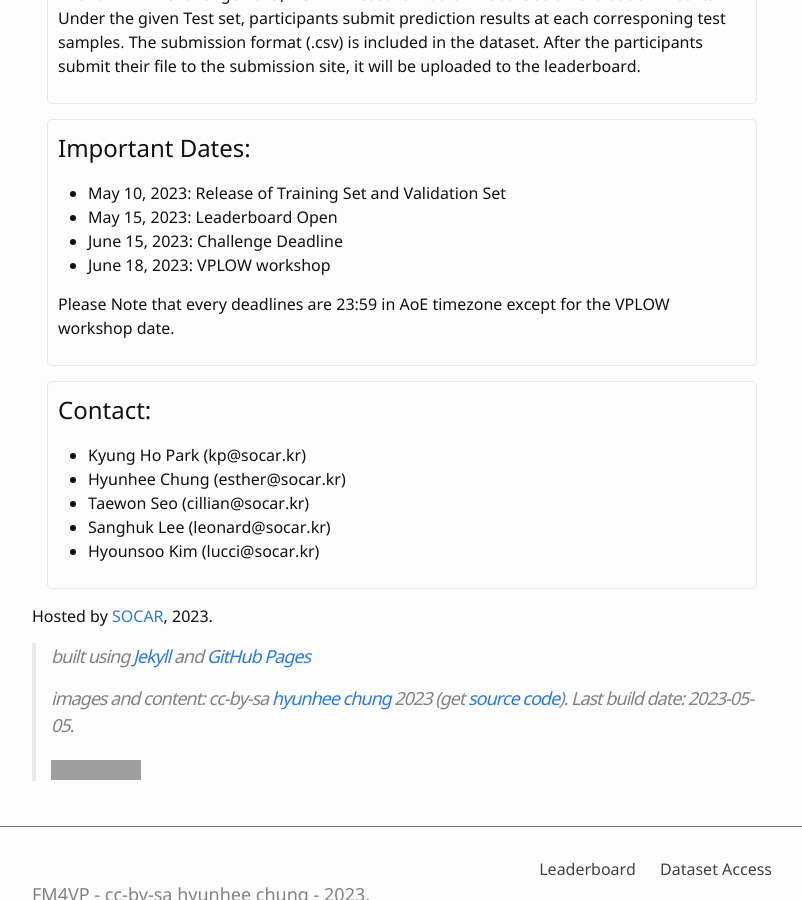
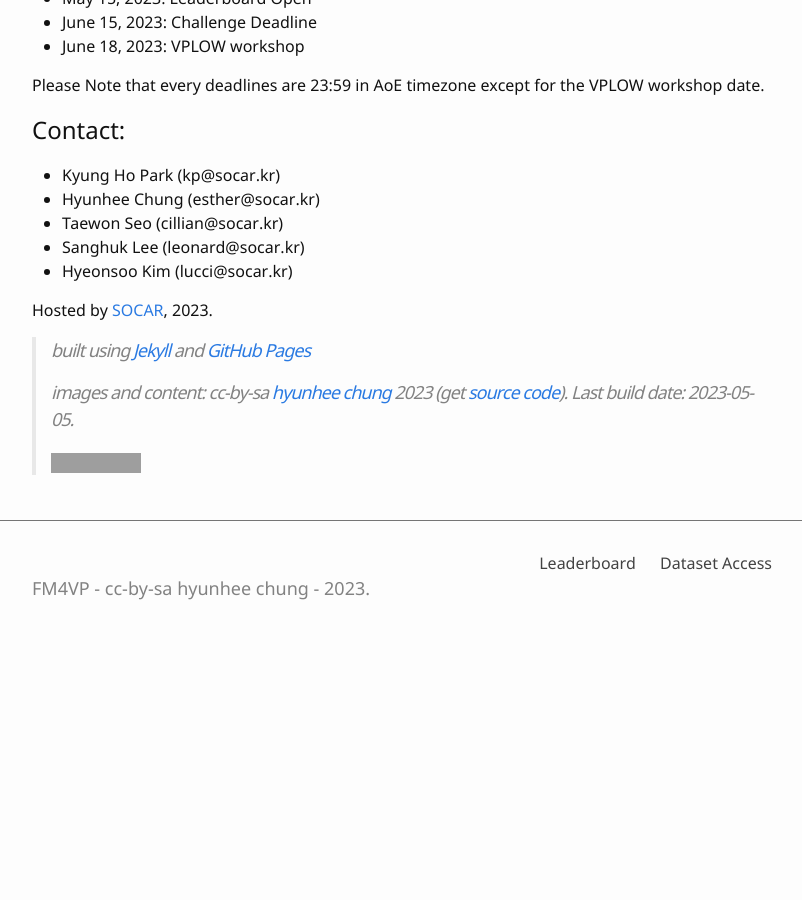
Before and after one commit to socar-esther/socar-esther.github.io, a Jekyll site: the page built from index.md, in a window 1280 px wide and 900 px high, scrolled down 2815 px. Shown: the whole window, without its empty margins (238-1040 px from the left). Built offline with Jekyll 4.4.1, drawn with Linux system fonts in a browser that asks for light colours; after the commit the page ends 3462 px from its top, so only the background shows below that; grey boxes are pictures that could not be loaded.

Commit message:
image changed

```diff
--- a/index.md
+++ b/index.md
@@ -9,32 +9,32 @@ in accordance with [VPLOW workshop](https://vplow.github.io/vplow_3rd.html) at C
 {% include figure.html img="car-images.png" alt="intro image here" caption="SOFAR (SOCAR: Socially-Obtained CAR image dataset" width="99%" %}
 
 
-<div class="toc" markdown="1">
+<!-- <div class="toc" markdown="1"> -->
 ## Introduction
 
 This year, in accordance with Visual Perception via Learning in an Open World (VPLOW) workshop, we firstly organize Foundational Model for Visual Perception (FM4VP) challenge in CVPR 2023. This year's FM4VP challenge proposes a zero-shot/few-shot image classification problem leveraging FMs (i.e., CLIP, CoCa), to deal with novel samples in the real world. From an industry perspective, when novel samples occur in the business, we may retrieve and annotate every novel sample to re-train the model. However, it becomes too expensive if we perform this procedure whenever novel samples occur. To this end, utilizing the zero-shot/few-shot classification ability of recently-proposed foundational models can be a reasonable & presumable solution. Therefore, we hereby aim to empower candidate workshop participants to contemplate this challenge and let the students, researchers, and Machine Learning community access the industry-level dataset retrieved in the real world.
 
 
-</div>
+<!-- </div> -->
 
 
-<div class="toc" markdown="1">
+<!-- <div class="toc" markdown="1"> -->
 ## Orgainizers
 
 The FM4VP Challenge 2023 is hosted by SOCAR. SOCAR is the largest car-sharing platform in Repbulic of Korea, providing a seamless mobility experience from car, public transportations, parking lots, electric bike, and even autonomous vehicles. The organizers are applied research scientists at SOCAR, and currently researching/developing on AI products for the business impact in the real world.
 
-<img src="images/organizers-2.png">
+<img src="images/organizers-3.png">
 
-</div>
+<!-- </div> -->
 
-<div class="toc" markdown="1">
+<!-- <div class="toc" markdown="1"> -->
 ## Problem Statement: Zero/Few-shot Image Classification with Foundational Models
 
 In this year's FM4VP challenge, we propose a business problem called car state classification in the open world. A car state classification aims to recognize a car's various statuses (i.e., exterior damage, dirt, wash, etc.) that occur in the real world, especially in SOCAR, the largest car-sharing platform in the Republic of Korea. The SOCAR requires its users to take pictures of cars before they drive, to monitor the car's status. Based on these images, SOCAR establishes an image classifier that identifies the car's various statuses and performs follow-up business actions for efficient business operation (i.e., washing the car if 'exterior dirt' is detected, sending the car if harsh damage is detected). The most challenging part of managing this classifier is dealing with novel samples occurring in the real world. For example, how can we identify novel patterns of dirty cars? How can we recognize novel damage patterns such as harsh car breakage or accident? To resolve these challenges, leveraging FM's effectiveness, we propose the real-world car image dataset and empower the participants to solve this problem.
-</div>
+<!-- </div> -->
 
 
-<div class="toc" markdown="1">
+<!-- <div class="toc" markdown="1"> -->
 ## Dataset
 
 In this challenge, we are releasing SOCAR (Socially-Obtained CAR) dataset, which includes ten-thousand car images retrieved from the real world car-sharing operation. For a detailed description of the SOCAR dataset, please refer to the paper [SOCAR: Socially-Obtained CAR Dataset for Image Recognition in the Wild]('https://openaccess.thecvf.com/content/WACV2023W/DNOW/papers/Seo_SOCAR_Socially-Obtained_CAR_Dataset_for_Image_Recognition_in_the_Wild_WACVW_2023_paper.pdf')
@@ -66,15 +66,15 @@ In a Support set (which can be used under the few-shot learning setting), we pro
 
 In the Test set, we provide a total of 19 classes of car status, which concatenates classes at both the Training and Support set.
 
-</div>
+<!-- </div> -->
 
-<div class="toc" markdown="1">
+<!-- <div class="toc" markdown="1"> -->
 ## Evaluation
 In this FM4VP Challenge 2023, we will measure **Macro F1-Score** as an evaluation metric. Under the given Test set, participants submit prediction results at each corresponing test samples. The submission format (.csv) is included in the dataset. After the participants submit their file to the submission site, it will be uploaded to the leaderboard.
 
-</div>
+<!-- </div> -->
 
-<div class="toc" markdown="1">
+<!-- <div class="toc" markdown="1"> -->
 ## Important Dates:
 
 * May 10, 2023: Release of Training Set and Validation Set
@@ -84,19 +84,19 @@ In this FM4VP Challenge 2023, we will measure **Macro F1-Score** as an evaluatio
 
 Please Note that every deadlines are 23:59 in AoE timezone except for the VPLOW workshop date.
 
-</div>
+<!-- </div> -->
 
 
-<div class="toc" markdown="1">
+<!-- <div class="toc" markdown="1"> -->
 ## Contact:
 
 * Kyung Ho Park (kp@socar.kr)
 * Hyunhee Chung (esther@socar.kr)
 * Taewon Seo (cillian@socar.kr)
 * Sanghuk Lee (leonard@socar.kr)
-* Hyounsoo Kim (lucci@socar.kr)
+* Hyeonsoo Kim (lucci@socar.kr)
 
-</div>
+<!-- </div> -->
 
 
 Hosted by [SOCAR](https://www.socar.kr/), {{ site.pub_year }}.
```
Also changed, not shown: images/organizers-3.png (added).
